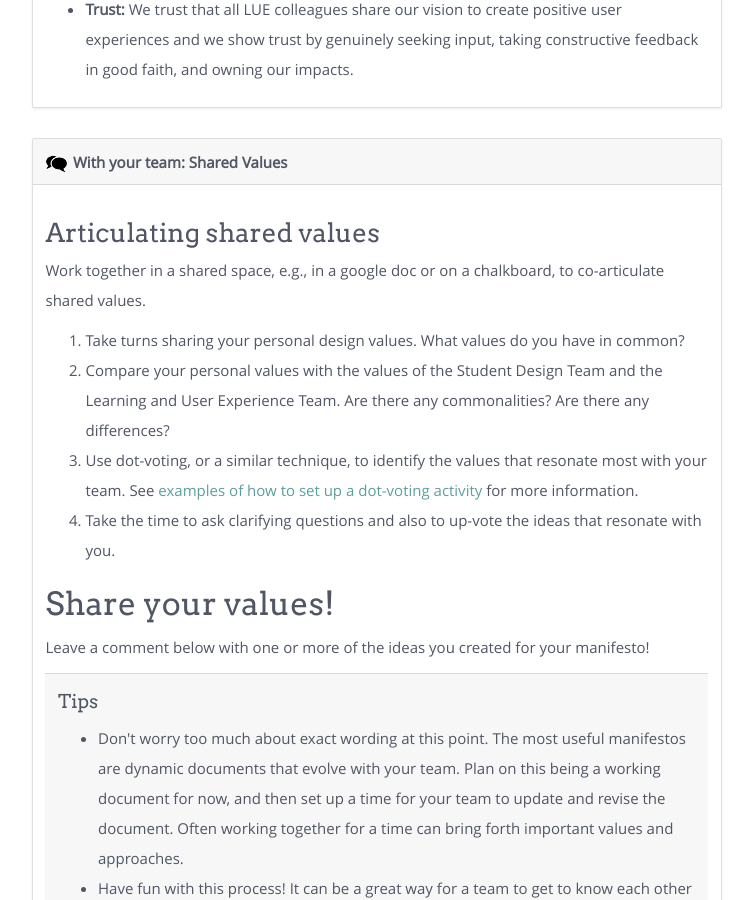
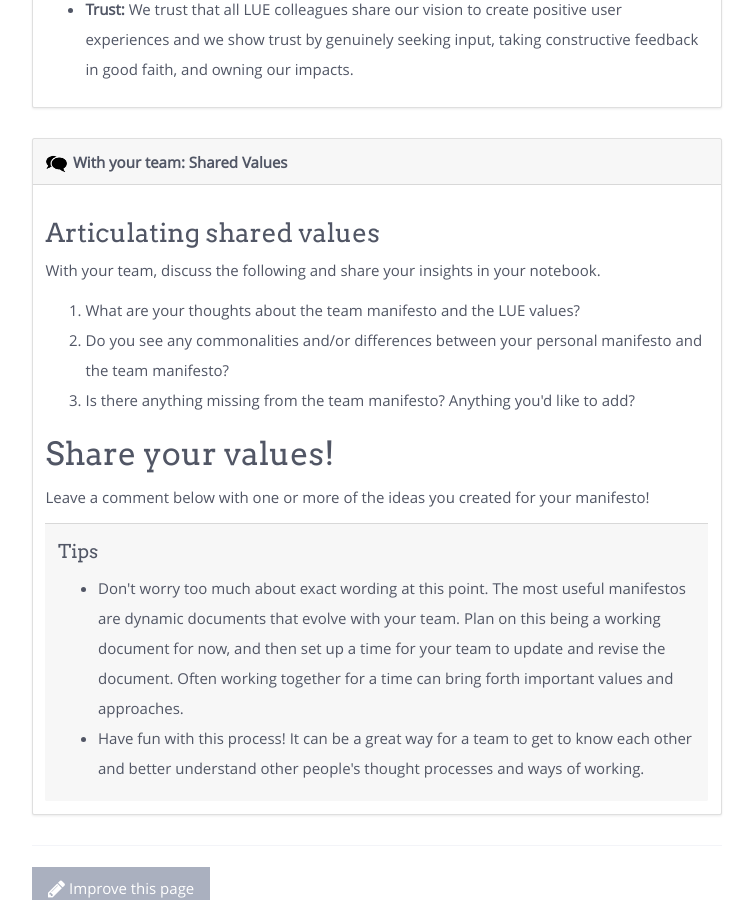
Before and after one commit to ucsdlib/foundations, a Jekyll site: the page built from modules/design-values/_posts/2000-01-03-team-manifesto.html, in a window 1280 px wide and 900 px high, scrolled down 2083 px. Shown: the whole window, without its empty margins (383-1136 px from the left). Built offline with Jekyll 4.4.1, drawn with Linux system fonts in a browser that asks for light colours; nearby versions of some CDN libraries; comment, search, counter and statistics services are not loaded.

Commit message:
Update 2000-01-03-team-manifesto.html

```diff
--- a/modules/design-values/_posts/2000-01-03-team-manifesto.html
+++ b/modules/design-values/_posts/2000-01-03-team-manifesto.html
@@ -48,12 +48,11 @@ comments: true
   </div>
   <div class="card-body">
     <h3 class="card-title">Articulating shared values</h3>
-    <p class="card-text">Work together in a shared space, e.g., in a google doc or on a chalkboard, to co-articulate shared values.</p>
+    <p class="card-text"> With your team, discuss the following and share your insights in your notebook. </p>
     <ol>
-        <li>Take turns sharing your personal design values. What values do you have in common?</li>
-        <li>Compare your personal values with the values of the Student Design Team and the Learning and User Experience Team. Are there any commonalities? Are there any differences?</li>
-        <li>Use dot-voting, or a similar technique, to identify the values that resonate most with your team. See <a href="https://mindiply.com/blog/post/how-to-make-better-group-decision-with-dot-voting" target="_blank">examples of how to set up a dot-voting activity</a> for more information.</li>
-        <li>Take the time to ask clarifying questions and also to up-vote the ideas that resonate with you.</li>
+        <li>What are your thoughts about the team manifesto and the LUE values?</li>
+        <li>Do you see any commonalities and/or differences between your personal manifesto and the team manifesto? </li>
+        <li>Is there anything missing from the team manifesto? Anything you'd like to add?</li>
     </ol>
       <h2>Share your values!</h2>
 <p>Leave a comment below with one or more of the ideas you created for your manifesto!</p>
```
